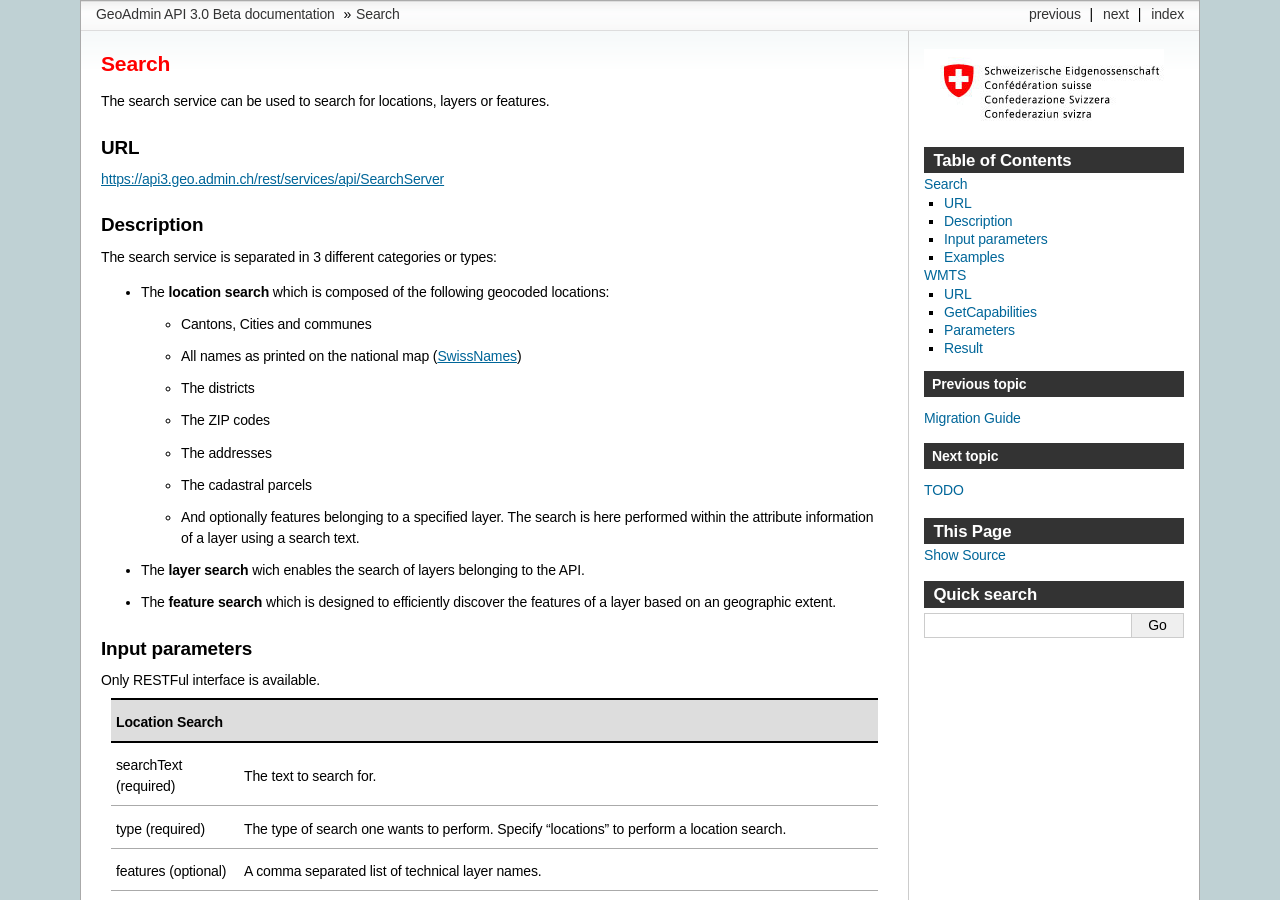
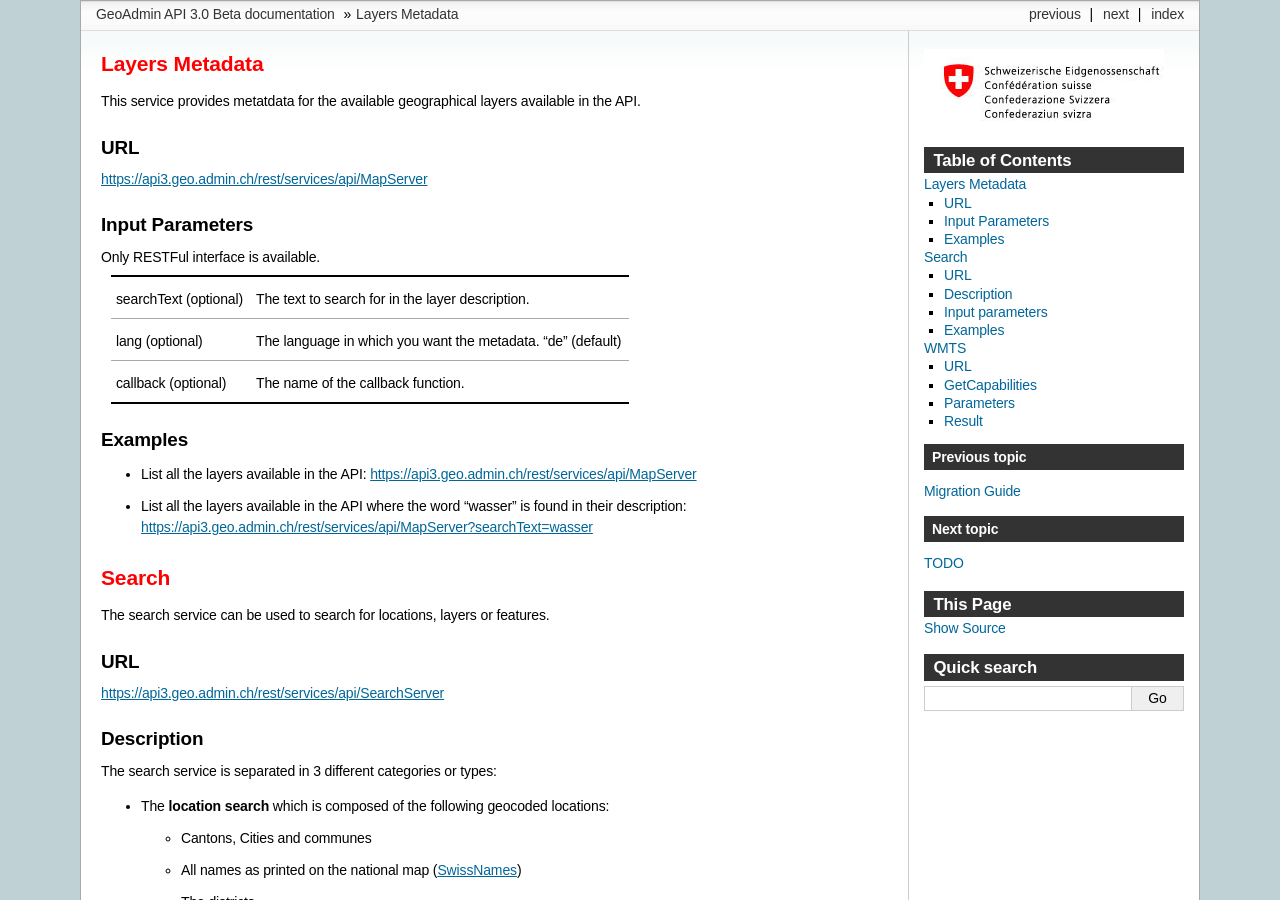
Before and after one commit to swisstopo-test/doc-chsdi3, a Sphinx documentation site: the page built from source/services/sdiservices.rst, in a window 1280 px wide and 900 px high. Built offline with Sphinx 7.4.7, drawn with Linux system fonts in a browser that asks for light colours; formulas are drawn with MathJax 3; some of the changed text lies outside the part shown.

Commit message:
First version of layers metadata

```diff
--- a/source/services/sdiservices.rst
+++ b/source/services/sdiservices.rst
@@ -1,3 +1,34 @@
+.. _metatdata_description:
+
+Layers Metadata
+---------------
+
+This service provides metatdata for the available geographical layers available in the API.
+
+URL
+^^^
+
+https://api3.geo.admin.ch/rest/services/api/MapServer
+
+Input Parameters
+^^^^^^^^^^^^^^^^
+
+Only RESTFul interface is available.
+
++-----------------------------------+-------------------------------------------------------------------------------------------+
+| searchText (optional)             | The text to search for in the layer description.                                          |
++-----------------------------------+-------------------------------------------------------------------------------------------+
+| lang (optional)                   | The language in which you want the metadata. "de" (default)                               |
++-----------------------------------+-------------------------------------------------------------------------------------------+
+| callback (optional)               | The name of the callback function.                                                        |
++-----------------------------------+-------------------------------------------------------------------------------------------+
+
+Examples
+^^^^^^^^
+
+- List all the layers available in the API: `https://api3.geo.admin.ch/rest/services/api/MapServer <../../../rest/services/api/MapServer>`_
+- List all the layers available in the API where the word "wasser" is found in their description: `https://api3.geo.admin.ch/rest/services/api/MapServer?searchText=wasser <../../../rest/services/api/MapServer?searchText=wasser>`_
+
 .. _search_description:
 
 Search
```
